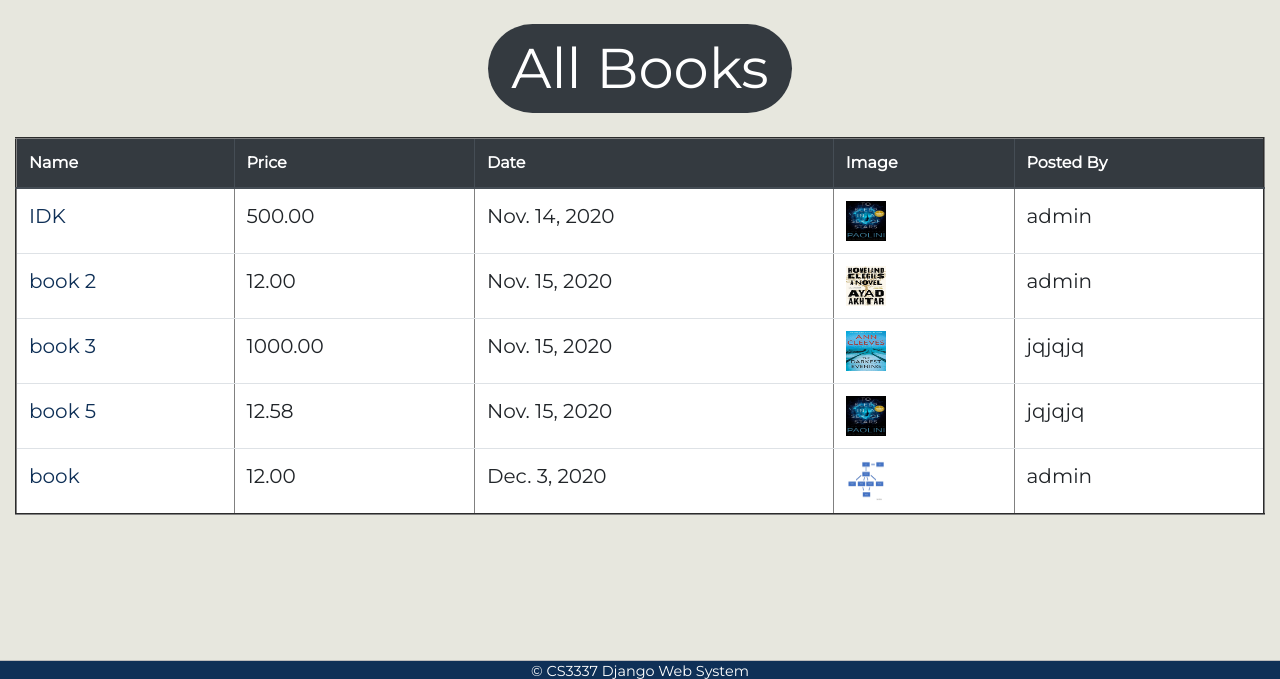
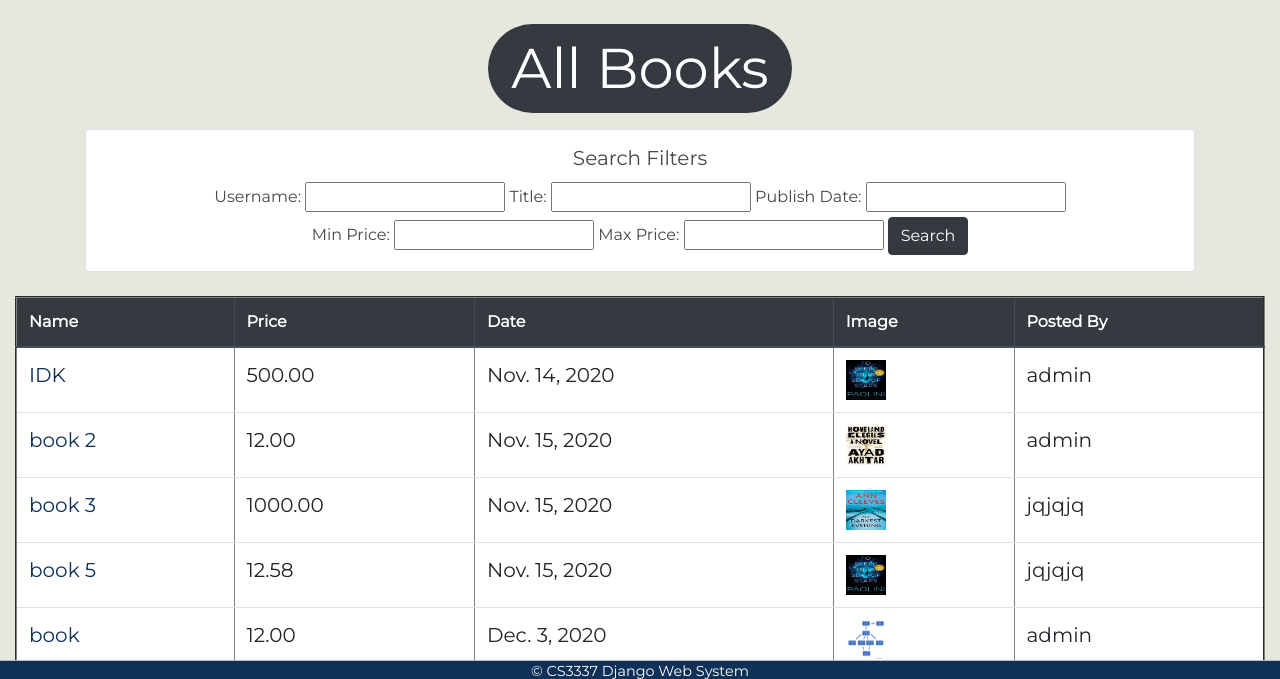
Before and after one commit to jaquanjones/BookExchange, a Django app: page /displaybooks in a window 1280 px wide. Shown: the part 101-780 px from the top of the page. Run offline with Django 3.2, Linux system fonts and the light colour scheme; a user stored in the database is signed in; data comes from the database, SQL or seed files in the repository; both versions use the stored data as it was after the commit.

Commit message:
Implemented working search filters for mybooks and displaybooks

```diff
--- a/bookEx/settings.py
+++ b/bookEx/settings.py
@@ -36,6 +36,7 @@ INSTALLED_APPS = [
     'django.contrib.messages',
     'django.contrib.staticfiles',
     'bookMng.apps.BookmngConfig',
+    'django_filters',
 ]
 
 MIDDLEWARE = [
--- a/bookEx/templates/bookMng/displaybooks.html
+++ b/bookEx/templates/bookMng/displaybooks.html
@@ -22,6 +22,31 @@
                                                                class="display-4 mx-auto my-auto px-3 py-2"> All
                 Books </h1></div>
         </div>
+
+        <div class ="container mt-3" align="center">
+            <div class = "card p-3">
+                <h5 class = "card-title">Search Filters</h5>
+                   <form method = "get">
+                       <div class="form=row">
+                           <label > Username: </label>
+                            {{filters.form.user}}
+                           <label > Title: </label>
+                            {{filters.form.book_name}}
+                            <label > Publish Date: </label>
+                            {{filters.form.publishdate}}
+                            <br>
+                           <label > Min Price: </label>
+                            {{filters.form.min_price_range}}
+
+                             <label > Max Price: </label>
+                            {{filters.form.max_price_range}}
+                            <button class ="btn btn-dark"> Search </button>
+                       </div>
+                    </form>
+                </div>
+        </div>
+
+
 
         <table class="table table-hover mx-auto my-4" id="my-books-table" align="center" border="2" width="800">
             <thead class="thead-dark">
--- /dev/null
+++ b/bookMng/filters.py
@@ -0,0 +1,19 @@
+
+import django_filters
+from django_filters import NumberFilter
+from django_filters import CharFilter
+from .models import *
+from django import forms
+
+class BookFilter(django_filters.FilterSet):
+    #custom fields that relate to an attribute in the model
+
+    book_name = CharFilter(field_name="name", lookup_expr='icontains', label='Title')
+    user = CharFilter(field_name="username__username", lookup_expr='icontains', label='Username')
+    min_price_range = NumberFilter(field_name='price', lookup_expr='gte', label='Min Price')
+    max_price_range = NumberFilter(field_name='price', lookup_expr='lte', label='Max Price')
+
+    class Meta:
+        model = Book
+        fields =['publishdate']
+        exclude = ['picture', 'pic_path']
--- a/bookMng/views.py
+++ b/bookMng/views.py
@@ -1,6 +1,8 @@
 from django.db.models import Q
 from django.shortcuts import render
 from django.http import HttpResponse
+
+from .filters import BookFilter
 
 from .models import MainMenu
 
@@ -59,13 +61,18 @@ def postbook(request):
 @login_required(login_url=reverse_lazy('login'))
 def displaybooks(request):
     books = Book.objects.all()
+
+    myFilter = BookFilter(request.GET, queryset=books)
+
+    books = myFilter.qs
     for b in books:
         b.pic_path = b.picture.url[14:]
     return render(request,
                   'bookMng/displaybooks.html',
                   {
                       'item_list': MainMenu.objects.all(),
-                      'books': books
+                      'books': books,
+                      'filters': myFilter
                   })
 
 
@@ -84,13 +91,17 @@ def book_detail(request, book_id):
 @login_required(login_url=reverse_lazy('login'))
 def mybooks(request):
     books = Book.objects.filter(username=request.user)
+    myFilter = BookFilter(request.GET, queryset=books)
+
+    books = myFilter.qs
     for b in books:
         b.pic_path = b.picture.url[14:]
     return render(request,
                   'bookMng/mybooks.html',
                   {
                       'item_list': MainMenu.objects.all(),
-                      'books': books
+                      'books': books,
+                      'filters': myFilter
                   })
 
 
```
Also changed, not shown: bookEx/templates/bookMng/mybooks.html (+19 -1 lines), bookEx/static/uploads/Slide1.JPG (added), db.sqlite3.
